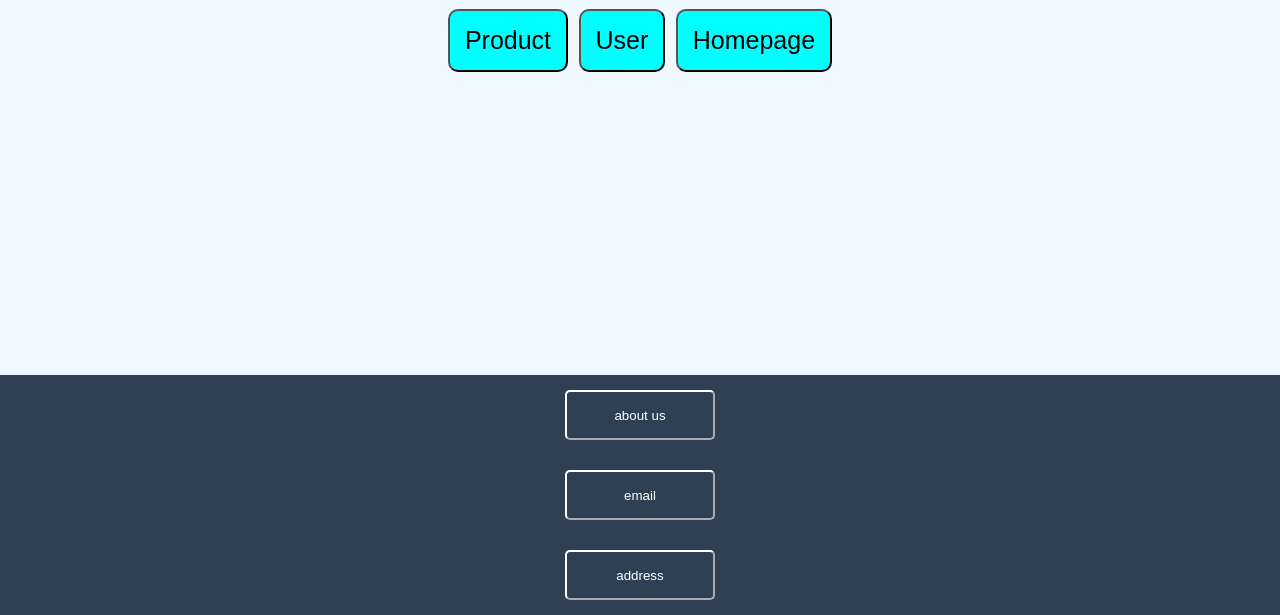
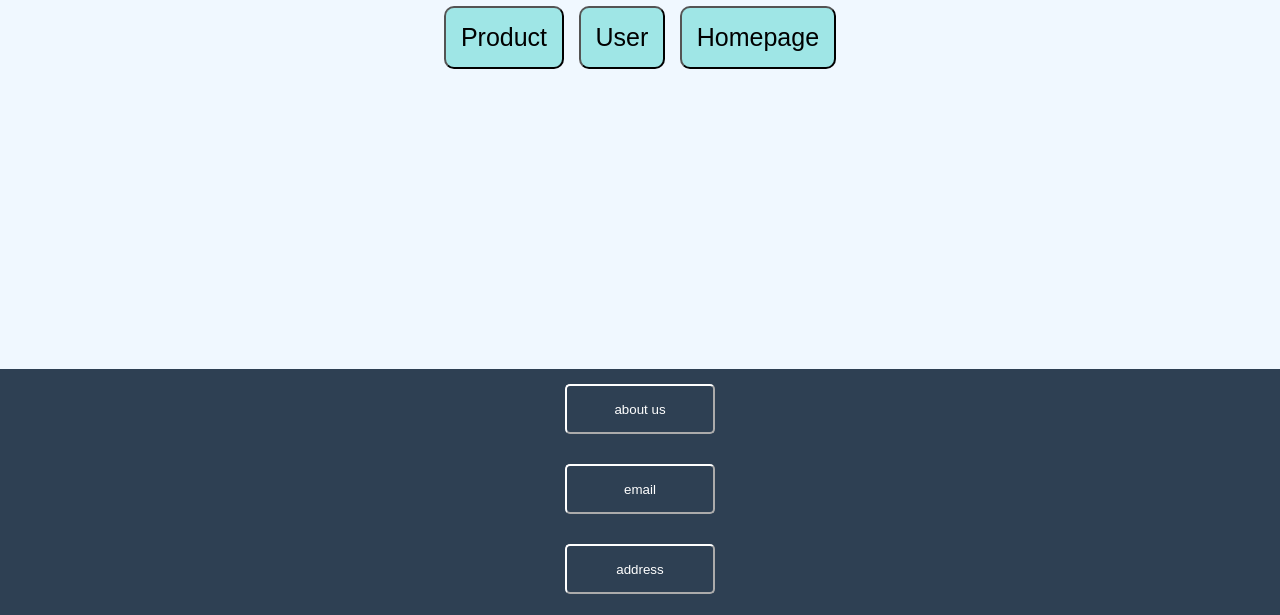
Before and after one commit to u6288055/webProj2, a website: page assets/static/admin.html in a window 1280 px wide. Shown: the part 503-1118 px from the top of the page. Drawn offline with nearby package versions, Linux system fonts and the light colour scheme.

Commit message:
Update Css.css

```diff
--- a/assets/static/Css.css
+++ b/assets/static/Css.css
@@ -214,7 +214,7 @@ input#submit:hover {
 
 .textb {
   color: #fff;
-  background: rgba(255, 255, 255, 0.5);
+  background:  rgb(159, 230, 230);
   border: 1px valid rgba(255, 255, 255, 0.4);
 }
 
@@ -306,15 +306,17 @@ form button:hover {
 
 .admin button {
   padding: 15px;
-  margin: 3px;
+  margin-left: 5px;
+  margin-right: 5px;
   border-radius: 10px;
-  background-color: aqua;
+  background-color: rgb(159, 230, 230);
   font-size: 25px;
 
 }
 
 .admin button:hover {
-  background-color: aquamarine;
+  color: #fff;
+  background-color: rgb(109, 197, 168);
   box-shadow: 0 0 10px rgba(0, 0, 0, 0.2);
 
 }
```
